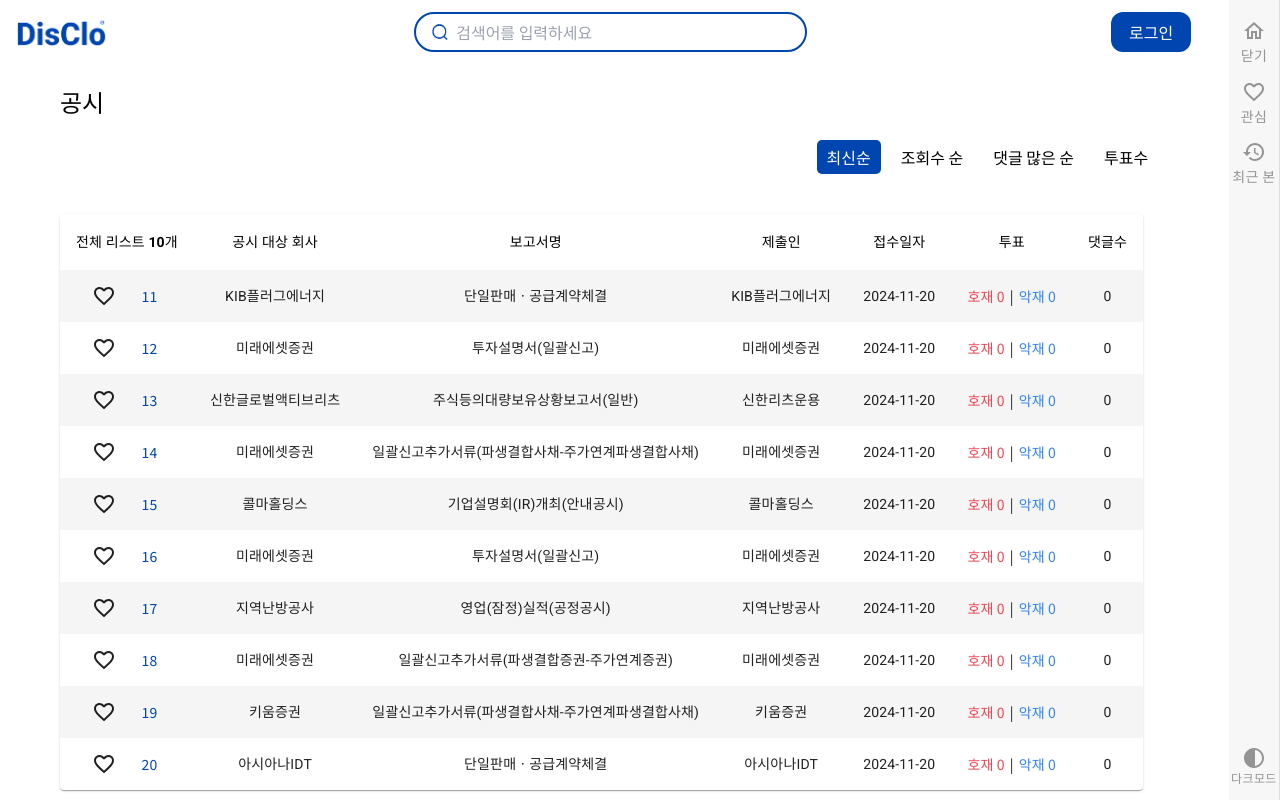
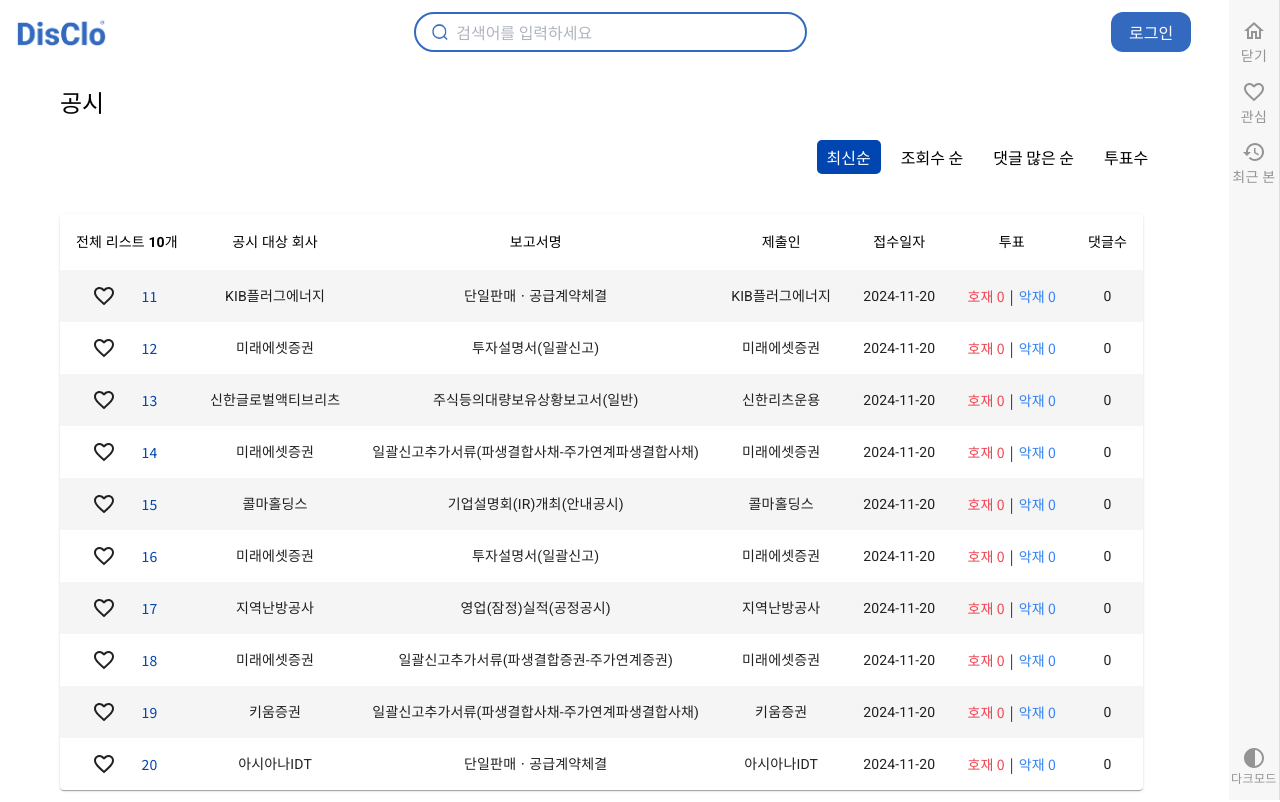
Before and after one commit to React-4/frontend, a React (Vite) app: page / in a window 1280 px wide. Shown: the top 802 px of the page. Built offline with nearby package versions, Linux system fonts and the light colour scheme; no server answers.

Commit message:
KAN-43--logo 클릭 마우스 호버 추가

```diff
--- a/src/components/common/Header.jsx
+++ b/src/components/common/Header.jsx
@@ -17,8 +17,12 @@
   };
 
   return (
-    <div className="flex flex-row items-center justify-between p-3 h-16 w-full bg-white">
-      <img src={logoImg} className="w-1/12" onClick={() => navigate("/")} />
+    <div className="hover:opacity-80 flex flex-row items-center justify-between p-3 h-16 w-full bg-white">
+      <img
+        src={logoImg}
+        className="w-1/12 cursor-pointer hover:opacity-80 transition-opacity duration-200" // hover 효과 및 커서 변경
+        onClick={() => navigate("/")}
+      />
       <div className="relative w-4/12">
         <img
           src={search}
```
